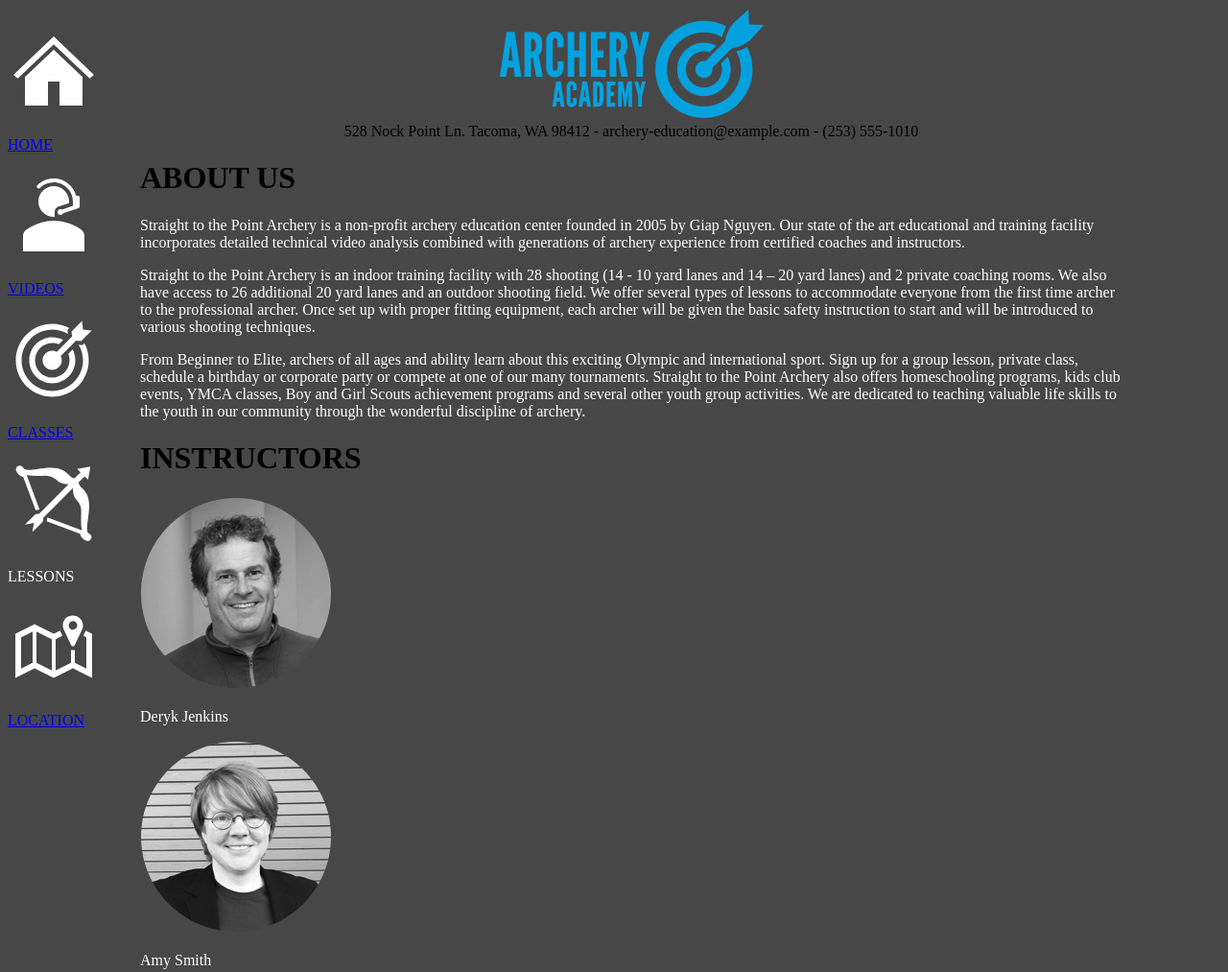
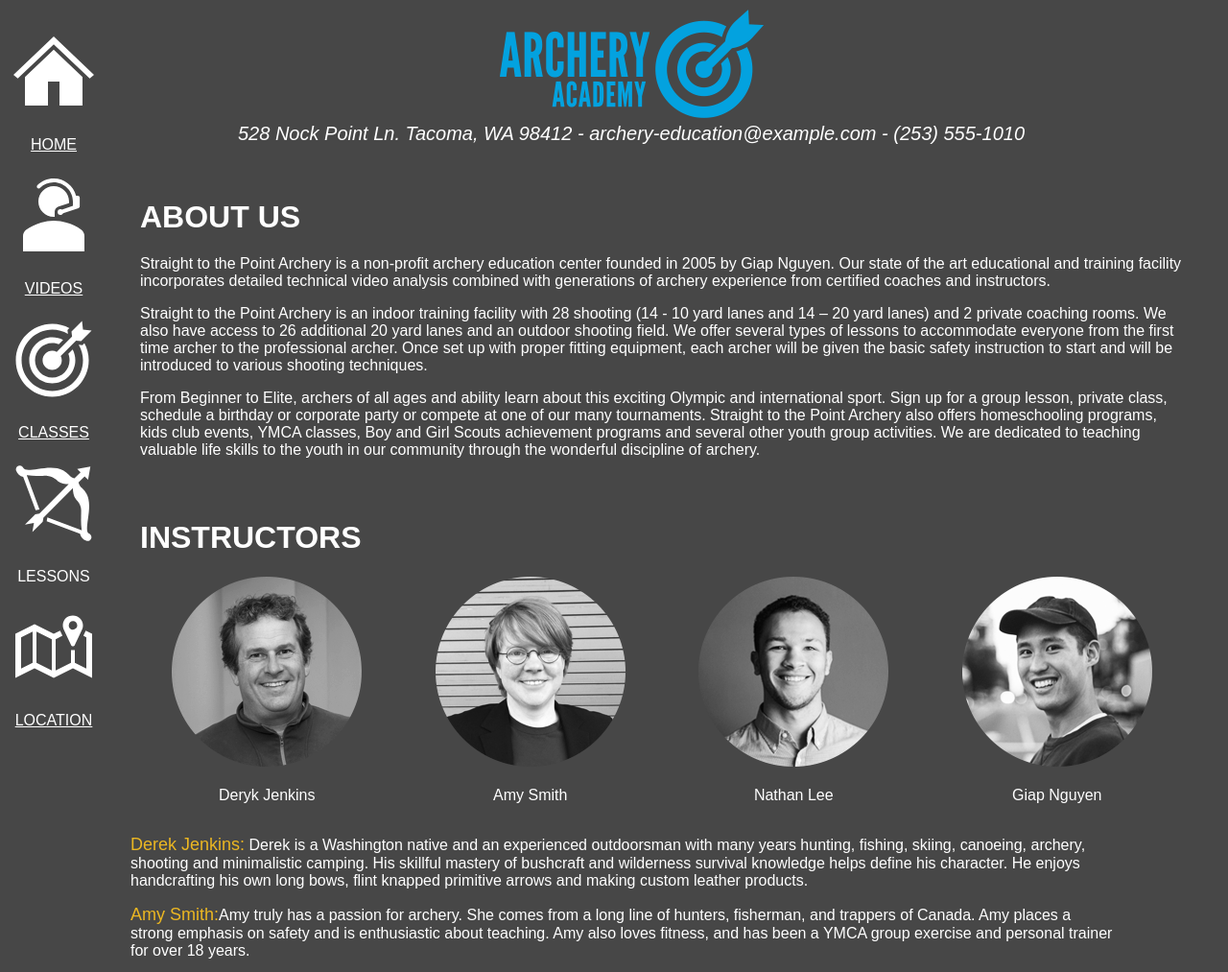
Before and after one commit to jilleegoat/archery, a plain HTML site: page index.html in a window 1280 px wide. Shown: the top 1013 px of the page at 96% size. Drawn offline with Linux system fonts and the light colour scheme.

Commit message:
Update styles.css

```diff
--- a/styles.css
+++ b/styles.css
@@ -1,4 +1,9 @@
 p {
+  color: white;
+}
+.navigation-classes {
+}
+h1 {
   color: white;
 }
 .navigation {
@@ -7,15 +12,17 @@ p {
   padding-right: 0%;
   border: 10px;
   border-color: #03a3df;
-  border-width: thin;
+  border-width: medium;
   margin: 0px;
   background-color: #474747;
+  align-content: center;
+  text-align: center;
   }
 .rightposition {
   box-sizing: content-box;
-  width: 80%;
+  width: 85%;
+  padding-top: 2%;
   padding-left: 10%;
-  padding-right: 10%;
   border: 10px;
   margin: 10px;
   background-color: #474747;
@@ -24,6 +31,8 @@ body{
 box-sizing: content-box;
 width: 100%;
 background-color: #474747;
+font-family: sans-serif;
+color: white;
 }
 .header{
   box-sizing: content-box;
@@ -35,8 +44,41 @@ background-color: #474747;
   margin: 10px;
   background-color: #474747;
   }
-  .footer {
-    box-sizing: content-box;
-    height: 10%;
-    width: 100%;
+.flex-container {
+  column-gap: 10px;
+  row-gap: 10px;
+  grid-row: 1;
+  column-count: 4;
+  text-align: center;
   }
+.subheader {
+  color: white;
+  font-style: italic;
+  font-size: 20px;
+  font-family: sans-serif;
+}
+.teambio {
+  padding-left: 10%;
+  padding-right: 10%;
+  font-family: sans-serif;
+  }
+.coloredfont {
+  font-size: 18px;
+  color: #ecb722;
+  }
+  /* unvisited link */
+        a:link {
+          color: white;
+        }
+        /* visited link */
+        a:visited {
+          color: #03a3df;
+        }
+        /* mouse over link */
+        a:hover {
+          color: #03a3df;
+        }
+        /* selected link */
+        a:active {
+          color: white;
+        }
```
